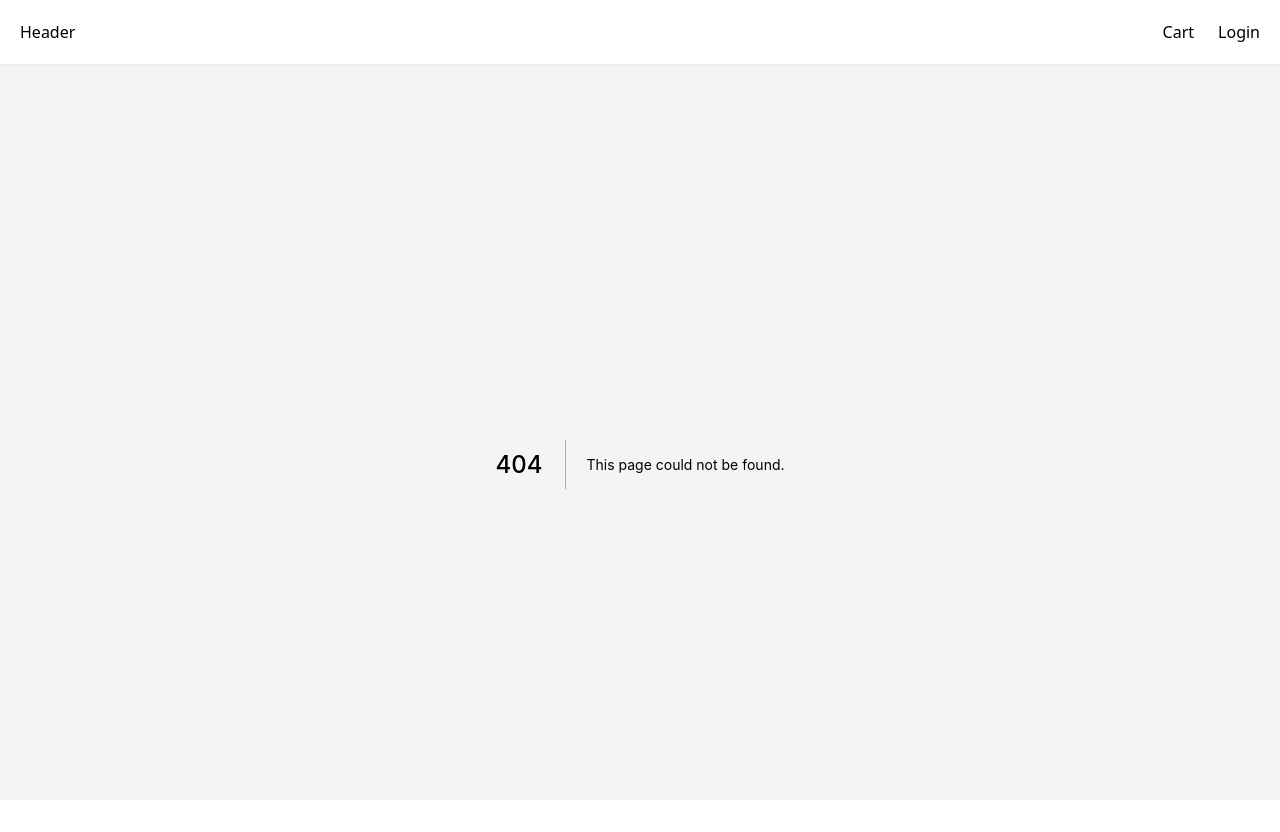
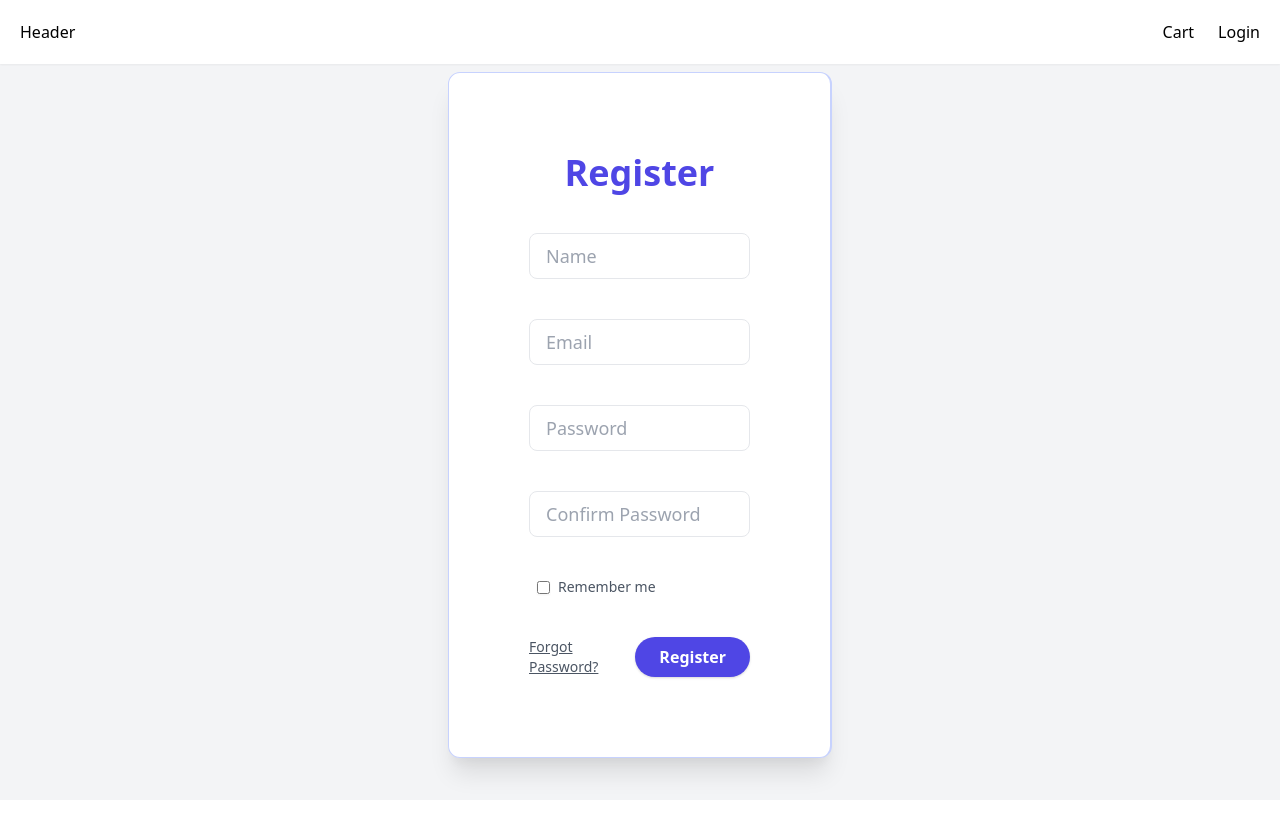
Before and after one commit to kenrazalan/ecommerce-nextjs, a Next.js app: page /register in a window 1280 px wide. Before the commit this address had no page. Shown: the top 832 px of the page. After the commit the page ends 800 px from the top, so only its background shows below. Built offline with nearby package versions, Linux system fonts and the light colour scheme.

Commit message:
register page

```diff
--- /dev/null
+++ b/pages/register.js
@@ -0,0 +1,60 @@
+import Head from 'next/head'
+import Link from 'next/link'
+
+
+const Register = () => {
+    return(
+        <div>
+            <Head>
+                <title>Register</title>
+            </Head>
+        <div className="mt-2 items-center z-10 ">
+        <form className="bg-white max-w-sm mx-auto rounded-xl shadow-xl overflow-hidden p-6 sm:p-20 space-y-10 border border-r-2 border-indigo-200 ">
+            <h2 className="text-4xl font-bold text-center text-indigo-600">Register</h2>
+
+            <div className="f-outline px-2 relative border rounded-lg focus-within:border-indigo-500">
+                <input type="text" name="name" placeholder="Name"
+                    className="block p-2 w-full text-lg appearance-none focus:outline-none bg-transparent" />
+            </div>
+
+            <div className="f-outline px-2 relative border rounded-lg focus-within:border-indigo-500">
+                <input type="email" name="email" placeholder="Email"
+                    className="block p-2 w-full text-lg appearance-none focus:outline-none bg-transparent" />
+            </div>
+
+            <div className="f-outline px-2 relative border rounded-lg focus-within:border-indigo-500">
+                <input type="password" name="password" placeholder="Password"
+                    className="block p-2 w-full text-lg appearance-none focus:outline-none bg-transparent" />
+            </div>
+            <div className="f-outline px-2 relative border rounded-lg focus-within:border-indigo-500">
+                <input type="password" name="cf-password" placeholder="Confirm Password"
+                    className="block p-2 w-full text-lg appearance-none focus:outline-none bg-transparent" />
+            </div>
+
+
+            <div className="block mt-2">
+                <label for="" className="flex items-center">
+                    <input type="checkbox"
+                        className="ml-2 rounded border-gray-300 text-indigo-600 shadow-sm focus:border-indigo-300 focus:ring focus:ring-indigo-200 focus:ring-opacity-50">
+                    </input>
+                    <span className="ml-2 text-sm text-gray-600">Remember me</span>
+                </label>
+            </div>
+            <div className="flex items-center justify-end mt-4">
+                <a className="underline text-sm text-gray-600 hover:text-gray-900" href="#">
+                    Forgot Password?
+                </a>
+                <button
+                    className="px-6 py-2 ml-4 font-semibold cursor-pointer text-center focus:outline-none transition hover:shadow-lg shadow hover:bg-indigo-700 rounded-full text-white bg-indigo-600 ">
+                    Register
+                </button>
+            </div>
+        </form>
+        </div>
+        </div>
+    )
+
+
+}
+
+export default Register
```
